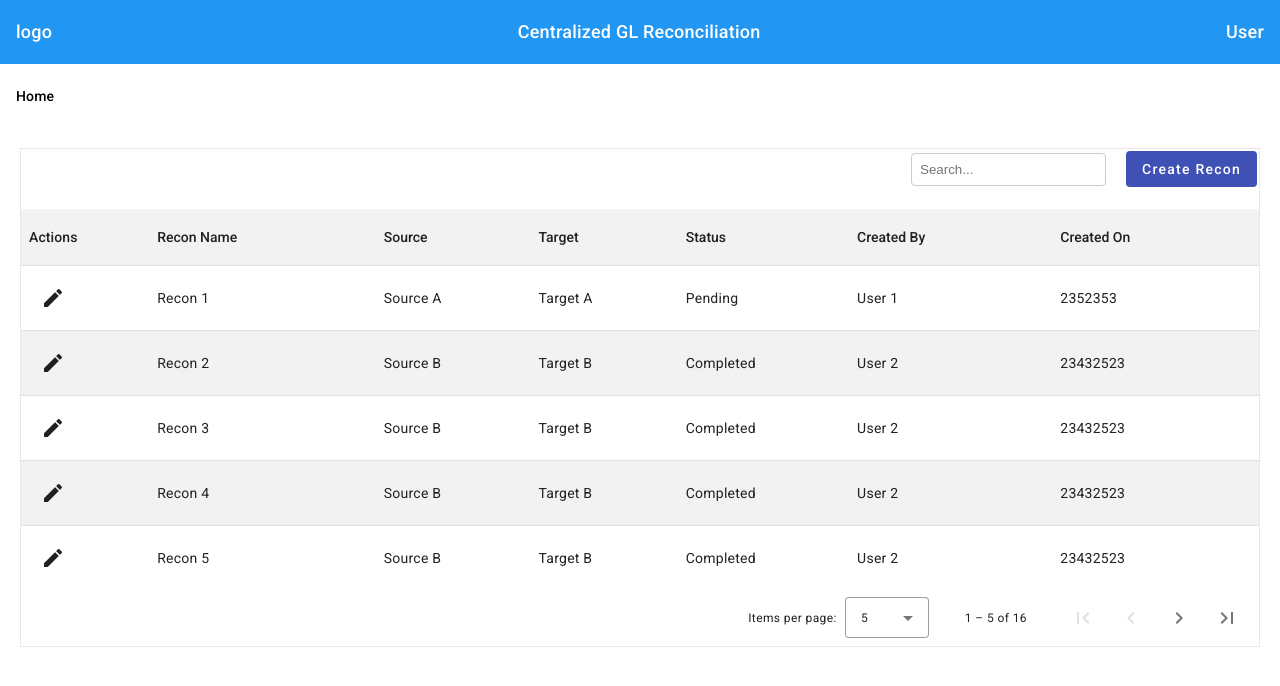
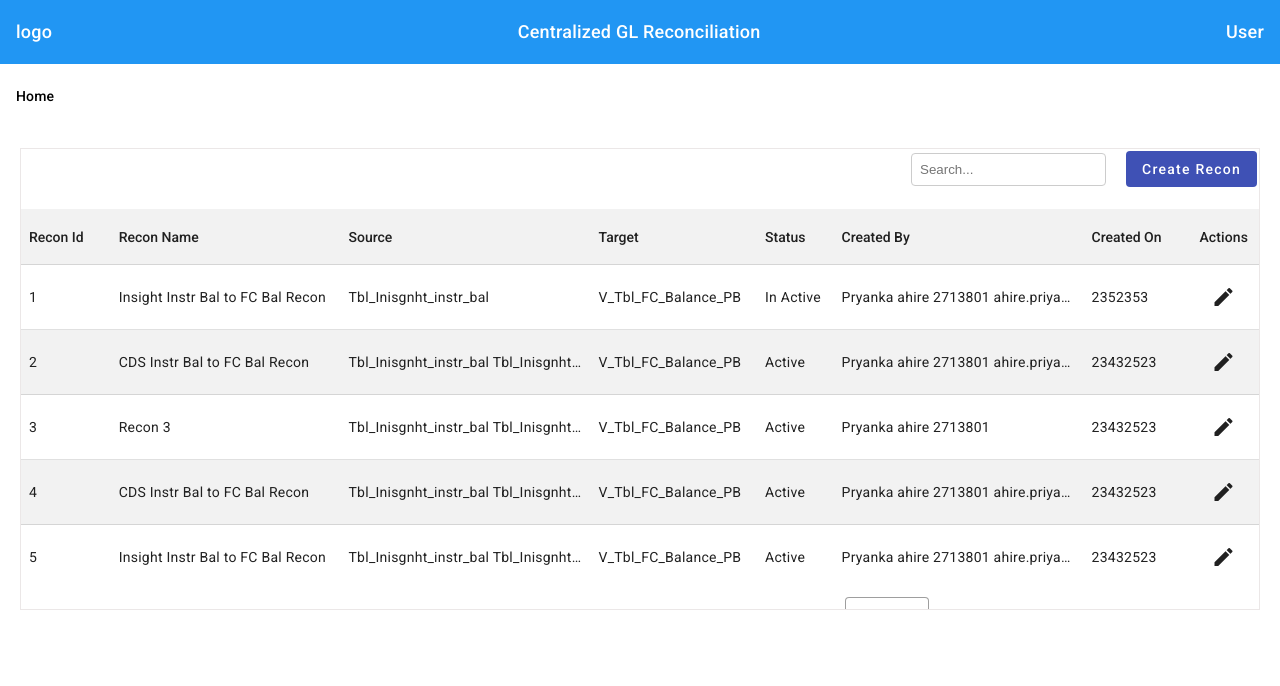
Before and after one commit to priyankaahire/GL-RECON-APP, an Angular app: page /recon in a window 1280 px wide. Shown: the top 686 px of the page. Built offline with nearby package versions, Linux system fonts and the light colour scheme.

Commit message:
list page and ellipse implemetion on table

```diff
--- a/src/app/components/recon/recon-create/recon-create.component.ts
+++ b/src/app/components/recon/recon-create/recon-create.component.ts
@@ -1,9 +1,16 @@
 import { Component } from '@angular/core';
-import { FormBuilder, FormGroup, Validators } from '@angular/forms';
+import { AbstractControl, FormBuilder, FormGroup, ValidationErrors, ValidatorFn, Validators } from '@angular/forms';
 import { Router } from '@angular/router';
 import { DataService } from 'src/app/services/data-service';
 import { MessageActionDialogComponent } from '../../message-action-dialog/message-action-dialog.component';
 import { MatDialog } from '@angular/material/dialog';
+
+export function noSpecialCharactersValidator(): ValidatorFn {
+  return (control: AbstractControl): ValidationErrors | null => {
+    const hasSpecialCharacters = /[^a-zA-Z0-9\- ]/g.test(control.value);
+    return hasSpecialCharacters ? { specialCharacters: true } : null;
+  };
+}
 
 @Component({
   selector: 'app-recon-create',
@@ -12,28 +19,24 @@ import { MatDialog } from '@angular/material/dialog';
 })
 export class ReconCreateComponent {
   form: FormGroup;
-  frequencies:any = [];
-  sourceDatabase:any = [];
-  sourceSchema:any = [];
-  sourceTable:any = [];
-  targetDatabase:any = [];
-  targetSchema:any = [];
-  targetTable:any = [];
-  varianceDatabase:any = [];
-  varianceSchema:any = [];
-  varianceTable:any = [];
-  adjustmentDatabase:any = [];
-  adjustmentSchema:any = [];
-  adjustmentTable:any = [];
-  targetFilter:any = [];
-  sourceFilter:any = [];
-  fiterFlagOption:any = [
-    {id:"1", value:"Yes"},
-    {id:"0", value:"No"}
-  ]
+  frequencies: any = [];
+  databases: any = {
+    source: { db: [], schema: [], table: [] },
+    target: { db: [], schema: [], table: [] },
+    variance: { db: [], schema: [], table: [] },
+    adjustment: { db: [], schema: [], table: [] },
+  };
+  filters: any = {
+    target: [],
+    source: [],
+  };
+  filterFlagOptions: any = [
+    { id: '1', value: 'Yes' },
+    { id: '0', value: 'No' },
+  ];
   constructor(private fb: FormBuilder, private _dataService: DataService, private router: Router, private dialog: MatDialog) {
     this.form = this.fb.group({
-      reconName: ['', Validators.required],
+      reconName: ['', [Validators.required, noSpecialCharactersValidator(), Validators.maxLength(255)]],
       frequency: ['', Validators.required],
       sourcedb:['', Validators.required],
       sourcetable:['', Validators.required],
@@ -44,93 +47,57 @@ export class ReconCreateComponent {
       variancedb:['', Validators.required],
       variancetable:['', Validators.required],
       varianceschema:['', Validators.required],
-      adjustmenttable:['', Validators.required],
-      adjustmentschema:['', Validators.required],
-      adjustmentdb:['', Validators.required],
-      sourcefilterflag:['', Validators.required],
-      targetfilterflag:['', Validators.required],
+      adjusttb:['', Validators.required],
+      adjustschema:['', Validators.required],
+      adjustdb:['', Validators.required],
+      sourcefiltflag:['', Validators.required],
+      targetfiltflag:['', Validators.required],
     });
   }
   ngOnInit():void {
     this.loadData();
   }
   loadData() {
+    this._dataService.getFrequencies().subscribe(data => this.frequencies = data);
+    this.loadDatabaseData('source');
+    this.loadDatabaseData('target');
+    this.loadDatabaseData('variance');
+    this.loadDatabaseData('adjustment');
+    this._dataService.getTargetFilter().subscribe(data => this.filters.target = data);
+    this._dataService.getSourceFilter().subscribe(data => this.filters.source = data);
+  }
+  loadDatabaseData(type: string) {
     this._dataService.getFrequencies().subscribe(data=>this.frequencies = data);
-    this._dataService.getSourceDatabase().subscribe(data => this.sourceDatabase = data);
-    this._dataService.getSourceSchema().subscribe(data => this.sourceSchema = data);
-    this._dataService.getSourceTable().subscribe(data => this.sourceTable = data);
-    this._dataService.getTargetDatabase().subscribe(data => this.targetDatabase = data);
-    this._dataService.getTargetSchema().subscribe(data => this.targetSchema = data);
-    this._dataService.getTargetTable().subscribe(data => this.targetTable = data);
-    this._dataService.getVarianceDatabase().subscribe(data => this.varianceDatabase = data);
-    this._dataService.getVarianceSchema().subscribe(data => this.varianceSchema = data);
-    this._dataService.getVarianceTable().subscribe(data => this.varianceTable = data);
-    this._dataService.getAdjustmentDatabase().subscribe(data => this.adjustmentDatabase = data);
-    this._dataService.getAdjustmentSchema().subscribe(data => this.adjustmentSchema = data);
-    this._dataService.getAdjustmentTable().subscribe(data => this.adjustmentTable = data);
-    this._dataService.getTargetFilter().subscribe(data => this.targetFilter = data);
-    this._dataService.getSourceFilter().subscribe(data => this.sourceFilter = data);
+    if(type=='source') {
+      this._dataService.getSourceDatabase().subscribe(data => this.databases.source.db = data);
+      this._dataService.getSourceSchema().subscribe(data => this.databases.source.schema = data);
+      this._dataService.getSourceTable().subscribe(data => this.databases.source.table = data);
+    }
+    if(type=='target') {
+      this._dataService.getTargetDatabase().subscribe(data => this.databases.target.db = data);
+      this._dataService.getTargetSchema().subscribe(data => this.databases.target.schema = data);
+      this._dataService.getTargetTable().subscribe(data => this.databases.target.table = data);
+    }
+    if(type=='variance') {
+      this._dataService.getVarianceDatabase().subscribe(data => this.databases.variance.db = data);
+      this._dataService.getVarianceSchema().subscribe(data => this.databases.variance.schema = data);
+      this._dataService.getVarianceTable().subscribe(data => this.databases.variance.table = data);
+    }
+    if(type=='adjustment') {
+      this._dataService.getAdjustmentDatabase().subscribe(data => this.databases.adjustment.db = data);
+      this._dataService.getAdjustmentSchema().subscribe(data => this.databases.adjustment.schema = data);
+      this._dataService.getAdjustmentTable().subscribe(data => this.databases.adjustment.table = data);
+    }
+    this._dataService.getTargetFilter().subscribe(data => this.filters.taget = data);
+    this._dataService.getSourceFilter().subscribe(data => this.filters.source = data);
   }
-  get reconName() {
-    return this.form.get('reconName');
-  }
-  get frequency() {
-    return this.form.get('frequency');
-  }
-   /** Source */
-  get sourcetable() {
-    return this.form.get('sourcetable');
-  }
-  get sourceschema() {
-    return this.form.get('sourceschema');
-  }
-  get sourcedb() {
-    return this.form.get('sourcedb');
-  }
-  /** Target */
-  get targettable() {
-    return this.form.get('targettable');
-  }
-  get targetschema() {
-    return this.form.get('targetschema');
-  }
-  get targetdb() {
-    return this.form.get('targetdb');
-  }
-  /** Variance */
-  get variancetable() {
-    return this.form.get('targettable');
-  }
-  get varianceschema() {
-    return this.form.get('targetschema');
-  }
-  get variancedb() {
-    return this.form.get('targetdb');
-  }
-  /** Adjustment */
-  get adjustmenttable() {
-    return this.form.get('adjustmenttable');
-  }
-  get adjustmentschema() {
-    return this.form.get('adjustmentschema');
-  }
-  get adjustmentdb() {
-    return this.form.get('adjustmentdb');
-  }
-  get sourcefilterflag() {
-    return this.form.get('sourcefilterflag');
-  }
-  get targetfilterflag() {
-    return this.form.get('targetfilterflag');
-  }
+
   saveRecon() {
     if (this.form.valid) {
       console.log(this.form.value);
       this.router.navigate(['./key-measure'])
     }
   }
-
-
     cancelRecon() {
       const dialogRef = this.dialog.open(MessageActionDialogComponent, {
         width: '365px',
@@ -149,4 +116,18 @@ export class ReconCreateComponent {
       });
     }
 
+
+  // loadDatabaseData(type: string) {
+  //   (this._dataService[`get${this.capitalizeFirstLetter(type)}Database` ] as any)()
+  //   .subscribe((data: any) => this.databases[type].db = data);
+
+  // (this._dataService[`get${this.capitalizeFirstLetter(type)}Schema`] as any)()
+  //   .subscribe((data: any) => this.databases[type].schema = data);
+
+  // (this._dataService[`get${this.capitalizeFirstLetter(type)}Table`] as any)()
+  //   .subscribe((data: any) => this.databases[type].table = data);
+  // }
+  // capitalizeFirstLetter(string: any):any {
+  //   return string.charAt(0).toUpperCase() + string.slice(1);
+  // }
 }
--- a/src/app/components/recon/recon-list/recon-list.component.html
+++ b/src/app/components/recon/recon-list/recon-list.component.html
@@ -24,52 +24,59 @@
   </div>
 
   <!-- Mat Table -->
-  <div *ngIf="dataSource">
+  <div *ngIf="dataSource" class="table-container">
     <table mat-table [dataSource]="dataSource" matSort class="mat-table" matSort >
       <!-- Columns -->
+
       <ng-container matColumnDef="reconId">
-        <th mat-header-cell *matHeaderCellDef>Actions</th>
-        <td mat-cell *matCellDef="let element">
-          <button mat-icon-button (click)="editRecon(element)">
-            <mat-icon>edit</mat-icon>
-          </button>
+        <th mat-header-cell *matHeaderCellDef  class="column-reconid sticky-header" mat-sort-header>Recon Id</th>
+        <td mat-cell *matCellDef="let element" class="column-reconid" title={{element.reconId}}>
+          {{ element.reconId }}
         </td>
       </ng-container>
       <ng-container matColumnDef="reconName">
-        <th mat-header-cell *matHeaderCellDef  mat-sort-header>Recon Name</th>
-        <td mat-cell *matCellDef="let element">
+        <th mat-header-cell *matHeaderCellDef  mat-sort-header class="column-reconname sticky-header">Recon Name</th>
+        <td mat-cell *matCellDef="let element" class="column-reconname" title={{element.reconName}}>
           {{ element.reconName }}
         </td>
       </ng-container>
       <ng-container matColumnDef="source">
-        <th mat-header-cell *matHeaderCellDef mat-sort-header>Source</th>
-        <td mat-cell *matCellDef="let element">
+        <th mat-header-cell *matHeaderCellDef mat-sort-header class="column-source sticky-header">Source</th>
+        <td mat-cell *matCellDef="let element" class="column-source" title={{element.source}}>
           {{ element.source }}
         </td>
 
       </ng-container>
       <ng-container matColumnDef="target" >
-        <th mat-header-cell *matHeaderCellDef mat-sort-header>Target</th>
-        <td mat-cell *matCellDef="let element">
+        <th mat-header-cell *matHeaderCellDef mat-sort-header class="column-target sticky-header">Target</th>
+        <td mat-cell *matCellDef="let element" class="column-target" title={{element.target}}>
           {{ element.target }}
         </td>
       </ng-container>
       <ng-container matColumnDef="status">
-        <th mat-header-cell *matHeaderCellDef mat-sort-header>Status</th>
-        <td mat-cell *matCellDef="let element">
+        <th mat-header-cell *matHeaderCellDef mat-sort-header class="column-status sticky-header">Status</th>
+        <td mat-cell *matCellDef="let element" class="column-status" title={{element.status}}>
           {{ element.status }}
         </td>
       </ng-container>
+      <ng-container matColumnDef="createdOn">
+        <th mat-header-cell *matHeaderCellDef mat-sort-header class="column-createdon sticky-header">Created On</th>
+        <td mat-cell *matCellDef="let element" class="column-createdon" title={{element.createdOn}}>
+          {{ element.createdOn }}
+        </td>
+      </ng-container>
       <ng-container matColumnDef="createdBy">
-        <th mat-header-cell *matHeaderCellDef mat-sort-header>Created By</th>
-        <td mat-cell *matCellDef="let element">
+        <th mat-header-cell *matHeaderCellDef mat-sort-header class="column-creadtedby sticky-header">Created By</th>
+        <td mat-cell *matCellDef="let element" class="column-creadtedby" title={{element.createdBy}}>
           {{ element.createdBy }}
         </td>
       </ng-container>
-      <ng-container matColumnDef="createdOn">
-        <th mat-header-cell *matHeaderCellDef mat-sort-header>Created On</th>
-        <td mat-cell *matCellDef="let element">
-          {{ element.createdOn }}
+      <ng-container matColumnDef="action" >
+        <th mat-header-cell *matHeaderCellDef class="column-action sticky-header">Actions</th>
+        <td mat-cell *matCellDef="let element" class="column-action">
+          <button mat-icon-button (click)="editRecon(element)">
+            <mat-icon>edit</mat-icon>
+          </button>
         </td>
       </ng-container>
       <!-- Rows -->
--- a/src/app/components/recon/recon-list/recon-list.component.scss
+++ b/src/app/components/recon/recon-list/recon-list.component.scss
@@ -23,14 +23,23 @@
   border: 1px solid #ccc;
   border-radius: 4px;
 }
+.table-container {
+  width: 100%;
+  overflow: auto;
+  max-height: 400px; /* Adjust height as needed */
+}
 .mat-table {
   width: 100%;
-  border-collapse: collapse;
-
+ // border-collapse: collapse;
+  min-width: 1000px;
+  display: block;
   th,
   td {
     padding: 8px;
     text-align: left;
+    text-overflow: ellipsis;
+    overflow: hidden;
+    white-space: nowrap;
   }
 
   th {
@@ -44,6 +53,51 @@
   tr:hover {
     background-color: #ddd;
   }
+}
+
+
+.mat-header-row {
+  position: sticky;
+  top: 0;
+  z-index: 2; /* Ensure it is above other cells */
+  background: white; /* Background color to overlap other content */
+}
+.sticky-header {
+  position: sticky;
+  top: 0;
+  background: white;
+  z-index: 1;
+}
+.column-reconid{
+  width:150px;
+  max-width: 100px;
+}
+.column-reconname{
+  width:350px;
+  max-width: 300px;
+}
+.column-source{
+  width:300px;
+  max-width: 250px;
+}
+.column-target{
+  width:300px;
+  max-width: 250px;
+}
+.column-status{
+  width:150px;
+  max-width: 100px;
+}
+.column-creadtedby {
+  width:300px;
+  max-width: 250px;
+}
+.column-createdon {
+  width:200px;
+  max-width: 150px;
+}
+.column-action {
+  width:100px;
 }
 .no-data-message{
   display: flex;
--- a/src/app/components/recon/recon-list/recon-list.component.ts
+++ b/src/app/components/recon/recon-list/recon-list.component.ts
@@ -33,11 +33,14 @@ export class ReconListComponent implements OnInit, AfterViewInit{
     'status',
     'createdBy',
     'createdOn',
+    'action'
   ];
   namesList = ["data", "data2", "data3"]
   @ViewChild(MatPaginator) paginator!: MatPaginator;
   @ViewChild(MatSort) sort!: MatSort; //the ! (non-null assertion operator) or by providing an initial value
   ITEM_PER_PAGE = 5;
+  total: number = 0;
+  searchQuery: string = '';
   constructor(private dialog: MatDialog, private _apiService: ApiService,
     private _breadcrumbService: BreadcrumbService, private _router: Router) {
     this.dataSource = new MatTableDataSource<ReconData>([]);
@@ -51,8 +54,19 @@ export class ReconListComponent implements OnInit, AfterViewInit{
       this.dataSource.paginator = this.paginator;
       this.paginator.pageSize = this.ITEM_PER_PAGE; // Set default page size
       this.dataSource.sort = this.sort;
+
+      this.paginator.page.subscribe(() => this.getAllReacon());
+      this.sort.sortChange.subscribe(() => this.getAllReacon());
   }
   getAllReacon() {
+    const params = {
+      page: this.paginator ? this.paginator.pageIndex + 1 : 1,
+      page_size: this.paginator ? this.paginator.pageSize : this.ITEM_PER_PAGE,
+      sort_key: this.sort ? this.sort.active : 'id',
+      sort_order: this.sort ? this.sort.direction : 'asc',
+      search_query: this.searchQuery
+    };
+
     this._apiService.getAllRecon().subscribe((data:ReconData[])=> {
       this.dataSource = new MatTableDataSource(data);
       this.dataSource.paginator = this.paginator;
@@ -61,7 +75,8 @@ export class ReconListComponent implements OnInit, AfterViewInit{
   }
   applyFilter(event: Event) {
     const filterValue = (event.target as HTMLInputElement).value;
-    this.dataSource.filter = filterValue.trim().toLowerCase();
+    this.dataSource.filter = filterValue.trim().toLowerCase(); // Client side
+    this.searchQuery = filterValue.trim().toLowerCase(); // Server side
     console.log("this.dataSource", this.dataSource)
   }
   createRecon() {
--- a/src/app/services/data-service.ts
+++ b/src/app/services/data-service.ts
@@ -1,6 +1,7 @@
 import { Injectable } from '@angular/core';
 import { HttpClient } from '@angular/common/http';
 import { Observable } from 'rxjs';
+
 
 @Injectable({
   providedIn: 'root'
--- a/src/assets/data/recon-list.json
+++ b/src/assets/data/recon-list.json
@@ -1,146 +1,146 @@
 [
     {
     "reconId": 1,
-    "reconName": "Recon 1",
-    "source": "Source A",
-    "target": "Target A",
-    "status": "Pending",
-    "createdBy": "User 1",
+    "reconName": "Insight Instr Bal to FC Bal Recon",
+    "source": "Tbl_Inisgnht_instr_bal",
+    "target": "V_Tbl_FC_Balance_PB",
+    "status": "In Active",
+    "createdBy": "Pryanka ahire 2713801 ahire.priyanka@tcs.com priyanka.ahire@bmo.com",
     "createdOn": "2352353"
   },
   {
     "reconId": 2,
-    "reconName": "Recon 2",
-    "source": "Source B",
-    "target": "Target B",
-    "status": "Completed",
-    "createdBy": "User 2",
+    "reconName": "CDS Instr Bal to FC Bal Recon",
+    "source": "Tbl_Inisgnht_instr_bal Tbl_Inisgnht_instr_bal Tbl_Inisgnht_instr_bal Tbl_Inisgnht_instr_bal",
+    "target": "V_Tbl_FC_Balance_PB",
+    "status": "Active",
+    "createdBy": "Pryanka ahire 2713801 ahire.priyanka@tcs.com priyanka.ahire@bmo.com",
     "createdOn": "23432523"
   },
   {
     "reconId": 3,
     "reconName": "Recon 3",
-    "source": "Source B",
-    "target": "Target B",
-    "status": "Completed",
-    "createdBy": "User 2",
+    "source": "Tbl_Inisgnht_instr_bal Tbl_Inisgnht_instr_bal Tbl_Inisgnht_instr_bal Tbl_Inisgnht_instr_bal",
+    "target": "V_Tbl_FC_Balance_PB",
+    "status": "Active",
+    "createdBy": "Pryanka ahire 2713801",
     "createdOn": "23432523"
   },
   {
     "reconId": 4,
-    "reconName": "Recon 4",
-    "source": "Source B",
-    "target": "Target B",
-    "status": "Completed",
-    "createdBy": "User 2",
+    "reconName": "CDS Instr Bal to FC Bal Recon",
+    "source": "Tbl_Inisgnht_instr_bal Tbl_Inisgnht_instr_bal Tbl_Inisgnht_instr_bal Tbl_Inisgnht_instr_bal",
+    "target": "V_Tbl_FC_Balance_PB",
+    "status": "Active",
+    "createdBy": "Pryanka ahire 2713801 ahire.priyanka@tcs.com priyanka.ahire@bmo.com",
     "createdOn": "23432523"
   },
   {
     "reconId": 5,
-    "reconName": "Recon 5",
-    "source": "Source B",
-    "target": "Target B",
-    "status": "Completed",
-    "createdBy": "User 2",
+    "reconName": "Insight Instr Bal to FC Bal Recon",
+    "source": "Tbl_Inisgnht_instr_bal Tbl_Inisgnht_instr_bal Tbl_Inisgnht_instr_bal Tbl_Inisgnht_instr_bal",
+    "target": "V_Tbl_FC_Balance_PB",
+    "status": "Active",
+    "createdBy": "Pryanka ahire 2713801 ahire.priyanka@tcs.com priyanka.ahire@bmo.com",
     "createdOn": "23432523"
   },
   {
     "reconId": 6,
     "reconName": "Recon 6",
-    "source": "Source B",
-    "target": "Target B",
-    "status": "Completed",
-    "createdBy": "User 2",
+    "source": "Tbl_Inisgnht_instr_bal Tbl_Inisgnht_instr_bal Tbl_Inisgnht_instr_bal Tbl_Inisgnht_instr_bal",
+    "target": "V_Tbl_FC_Balance_PB",
+    "status": "Active",
+    "createdBy": "Pryanka ahire 2713801 ahire.priyanka@tcs.com priyanka.ahire@bmo.com",
     "createdOn": "23432523"
   },
   {
     "reconId": 7,
     "reconName": "Recon 7",
-    "source": "Source B",
-    "target": "Target B",
-    "status": "Completed",
-    "createdBy": "User 2",
+    "source": "Tbl_Inisgnht_instr_bal Tbl_Inisgnht_instr_bal Tbl_Inisgnht_instr_bal Tbl_Inisgnht_instr_bal",
+    "target": "V_Tbl_FC_Balance_PB",
+    "status": "Active",
+    "createdBy": "Pryanka ahire 2713801 ahire.priyanka@tcs.com priyanka.ahire@bmo.com",
     "createdOn": "23432523"
   },
   {
     "reconId": 8,
-    "reconName": "Recon 8",
-    "source": "Source B",
-    "target": "Target B",
-    "status": "Completed",
-    "createdBy": "User 2",
+    "reconName": "CDS Instr Bal to FC Bal Recon",
+    "source": "Tbl_Inisgnht_instr_bal Tbl_Inisgnht_instr_bal Tbl_Inisgnht_instr_bal Tbl_Inisgnht_instr_bal",
+    "target": "V_Tbl_FC_Balance_PB",
+    "status": "Active",
+    "createdBy": "Pryanka ahire 2713801 ahire.priyanka@tcs.com priyanka.ahire@bmo.com",
     "createdOn": "23432523"
   },
   {
     "reconId": 9,
-    "reconName": "Recon 9",
-    "source": "Source B",
-    "target": "Target B",
-    "status": "Completed",
-    "createdBy": "User 2",
+    "reconName": "Insight Instr Bal to FC Bal Recon",
+    "source": "Tbl_Inisgnht_instr_bal Tbl_Inisgnht_instr_bal Tbl_Inisgnht_instr_bal Tbl_Inisgnht_instr_bal",
+    "target": "V_Tbl_FC_Balance_PB",
+    "status": "Active",
+    "createdBy": "Pryanka ahire 2713801 ahire.priyanka@tcs.com priyanka.ahire@bmo.com",
     "createdOn": "23432523"
   },
   {
     "reconId": 10,
-    "reconName": "Recon 10",
-    "source": "Source B",
-    "target": "Target B",
-    "status": "Completed",
-    "createdBy": "User 2",
+    "reconName": "Insight Instr Bal to FC Bal Recon0",
+    "source": "Tbl_Inisgnht_instr_bal Tbl_Inisgnht_instr_bal Tbl_Inisgnht_instr_bal Tbl_Inisgnht_instr_bal",
+    "target": "V_Tbl_FC_Balance_PB",
+    "status": "Active",
+    "createdBy": "Pryanka ahire 2713801 ahire.priyanka@tcs.com priyanka.ahire@bmo.com",
     "createdOn": "23432523"
   },
   {
     "reconId": 11,
-    "reconName": "Recon 11",
-    "source": "Source B",
-    "target": "Target B",
-    "status": "Completed",
-    "createdBy": "User 2",
+    "reconName": "Insight Instr Bal to FC Bal Recon1",
+    "source": "Tbl_Inisgnht_instr_bal Tbl_Inisgnht_instr_bal Tbl_Inisgnht_instr_bal Tbl_Inisgnht_instr_bal",
+    "target": "V_Tbl_FC_Balance_PB",
+    "status": "Active",
+    "createdBy": "Pryanka ahire 2713801 ahire.priyanka@tcs.com priyanka.ahire@bmo.com",
     "createdOn": "23432523"
   },
   {
     "reconId": 12,
-    "reconName": "Recon 12",
-    "source": "Source B",
-    "target": "Target B",
-    "status": "Completed",
-    "createdBy": "User 2",
+    "reconName": "Insight Instr Bal to FC Bal Recon2",
+    "source": "Tbl_Inisgnht_instr_bal Tbl_Inisgnht_instr_bal Tbl_Inisgnht_instr_bal Tbl_Inisgnht_instr_bal",
+    "target": "V_Tbl_FC_Balance_PB",
+    "status": "Active",
+    "createdBy": "Pryanka ahire 2713801 ahire.priyanka@tcs.com priyanka.ahire@bmo.com",
     "createdOn": "23432523"
   },
   {
     "reconId": 13,
-    "reconName": "Recon 13",
-    "source": "Source B",
-    "target": "Target B",
-    "status": "Completed",
-    "createdBy": "User 2",
+    "reconName": "Insight Instr Bal to FC Bal Recon3",
+    "source": "Tbl_Inisgnht_instr_bal Tbl_Inisgnht_instr_bal Tbl_Inisgnht_instr_bal Tbl_Inisgnht_instr_bal",
+    "target": "V_Tbl_FC_Balance_PB",
+    "status": "Active",
+    "createdBy": "Pryanka ahire 2713801 ahire.priyanka@tcs.com priyanka.ahire@bmo.com",
     "createdOn": "23432523"
   },
   {
     "reconId": 15,
-    "reconName": "Recon 4",
-    "source": "Source B",
-    "target": "Target B",
-    "status": "Completed",
-    "createdBy": "User 2",
+    "reconName": "CDS Instr Bal to FC Bal Recon",
+    "source": "Tbl_Inisgnht_instr_bal Tbl_Inisgnht_instr_bal Tbl_Inisgnht_instr_bal Tbl_Inisgnht_instr_bal",
+    "target": "V_Tbl_FC_Balance_PB",
+    "status": "Active",
+    "createdBy": "Pryanka ahire 2713801 ahire.priyanka@tcs.com priyanka.ahire@bmo.com",
     "createdOn": "23432523"
   },
   {
     "reconId": 16,
     "reconName": "Recon 3",
-    "source": "Source B",
-    "target": "Target B",
-    "status": "Completed",
-    "createdBy": "User 2",
+    "source": "Tbl_Inisgnht_instr_bal Tbl_Inisgnht_instr_bal Tbl_Inisgnht_instr_bal Tbl_Inisgnht_instr_bal",
+    "target": "V_Tbl_FC_Balance_PB",
+    "status": "Active",
+    "createdBy": "Pryanka ahire 2713801 ahire.priyanka@tcs.com priyanka.ahire@bmo.com",
     "createdOn": "23432523"
   },
   {
     "reconId": 17,
-    "reconName": "Recon 4",
-    "source": "Source B",
-    "target": "Target B",
-    "status": "Completed",
-    "createdBy": "User 2",
+    "reconName": "CDS Instr Bal to FC Bal Recon",
+    "source": "Tbl_Inisgnht_instr_bal Tbl_Inisgnht_instr_bal Tbl_Inisgnht_instr_bal Tbl_Inisgnht_instr_bal",
+    "target": "V_Tbl_FC_Balance_PB",
+    "status": "Active",
+    "createdBy": "Pryanka ahire 2713801 ahire.priyanka@tcs.com priyanka.ahire@bmo.com",
     "createdOn": "23432523"
   }
 ]
```
Also changed, not shown: src/app/components/recon/recon-create/recon-create.component.html (+55 -53 lines), src/app/components/recon/recon-create/recon-create.component.scss (+8 -1 lines), src/app/model/recon.ts (+8 -0 lines), src/app/services/api.service.ts (+12 -1 lines).
